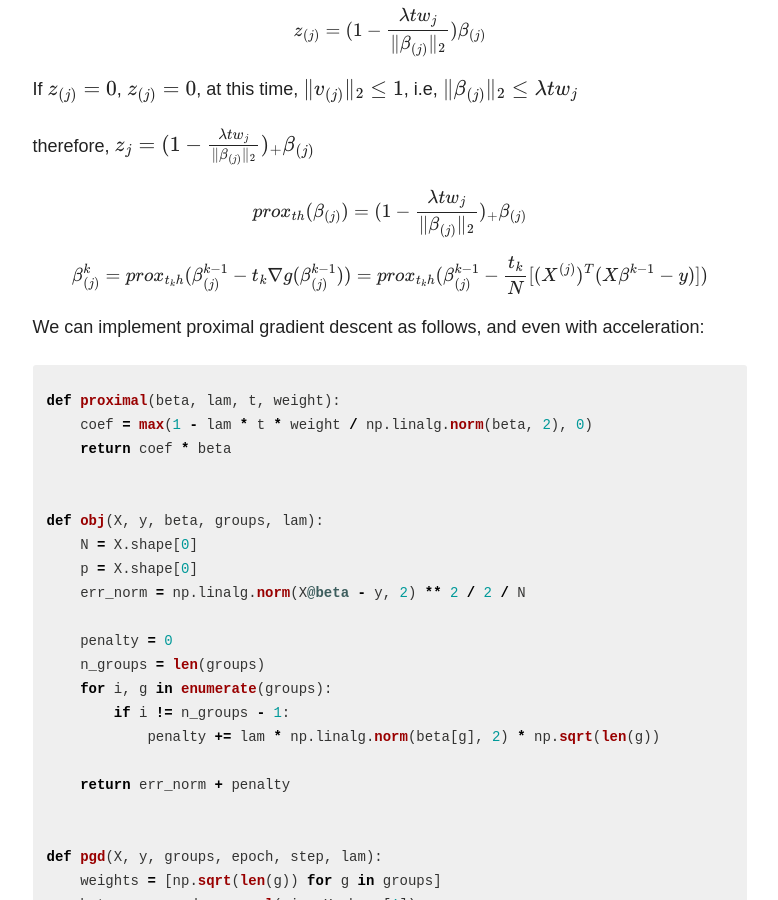
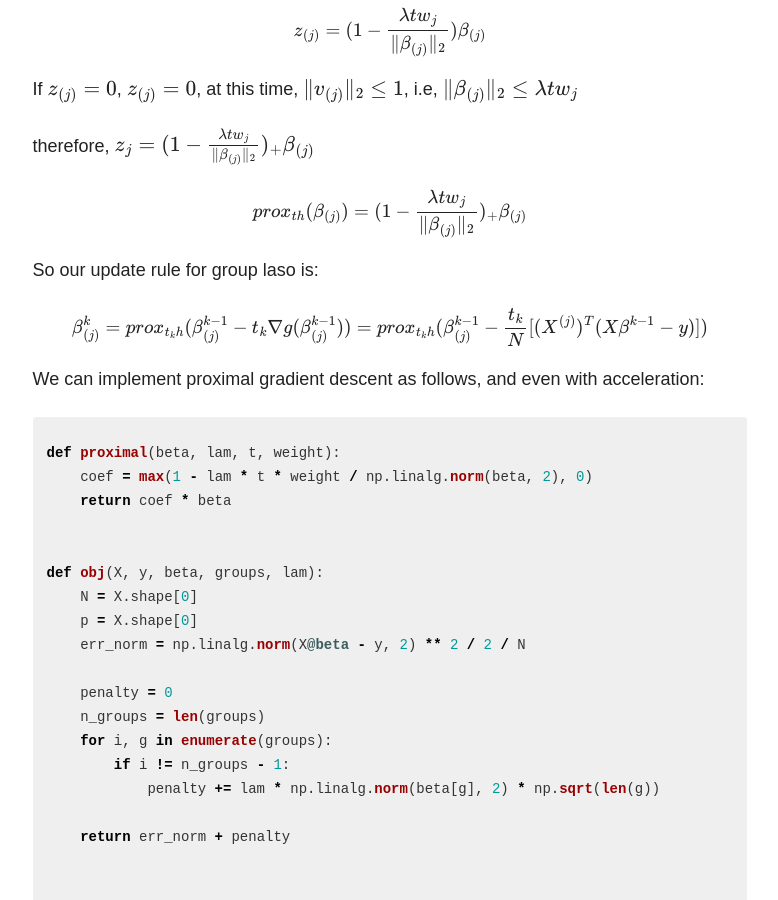
Before and after one commit to ryanyuan42/ryanyuan42.github.io, a Jekyll site: the page built from _posts/2020-04-10-group_lasso.markdown, in a window 1280 px wide and 900 px high, scrolled down 1455 px. Shown: the whole window, without its empty margins (347-1125 px from the left). Built offline with Jekyll 4.4.1, drawn with Linux system fonts in a browser that asks for light colours; nearby versions of some CDN libraries; formulas are drawn with MathJax 3; comment, search, counter and statistics services are not loaded.

Commit message:
Update 2020-04-10-group_lasso.markdown

```diff
--- a/_posts/2020-04-10-group_lasso.markdown
+++ b/_posts/2020-04-10-group_lasso.markdown
@@ -49,6 +49,7 @@ therefore, $$z_{j} = (1 - \frac{\lambda t w_j}{\|\beta_{(j)}\|_2})_{+} \beta_{(j
 
 $$prox_{th}(\beta_{(j)}) = (1 - \frac{\lambda t w_j}{\|\beta_{(j)}\|_2})_{+} \beta_{(j)}$$
 
+So our update rule for group laso is:
 
 $$\beta_{(j)}^k = prox_{t_kh}(\beta_{(j)}^{k-1} - t_k \nabla g(\beta_{(j)}^{k-1})) = prox_{t_kh}(\beta_{(j)}^{k-1}  - \frac{t_k}{N} [(X^{(j)})^T (X\beta^{k-1} - y)])$$
 
```
